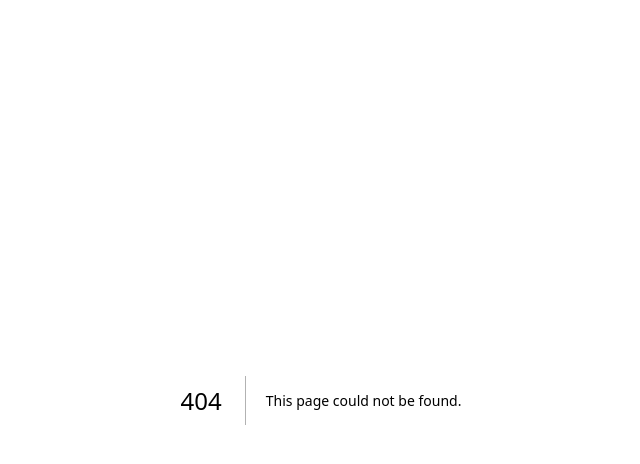
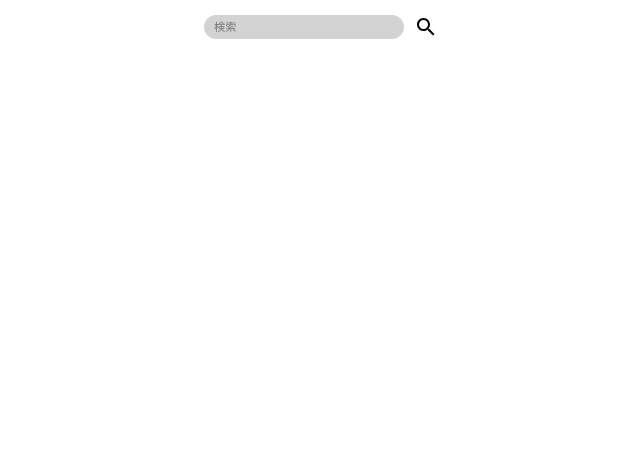
Before and after one commit to keita7777/teamsdev_16_1, a Next.js app: page /Search in a window 1280 px wide. Before the commit this address had no page. Shown: the top 464 px of the page, without its empty margins (319-959 px from the left). Built offline with nearby package versions, Linux system fonts and the light colour scheme.

Commit message:
検索バーを作成

```diff
--- /dev/null
+++ b/app/Search/page.module.css
@@ -0,0 +1,27 @@
+.container {
+  display: flex;
+  justify-content: center;
+  align-items: center;
+  margin-top: 10px;
+}
+
+.search {
+  display: flex;
+  align-items: center;
+}
+
+.input {
+  width: 200px;
+  height: 24px;
+  border-radius: 12px;
+  border: none;
+  font-size: 0.7rem;
+  padding-left: 10px;
+  background-color: lightgrey;
+}
+
+.SearchIcon {
+  margin-left: 10px;
+  margin-top: 5px;
+  font-size: 0.9rem;
+}
--- /dev/null
+++ b/app/Search/page.tsx
@@ -0,0 +1,24 @@
+import React from "react";
+import styles from "./page.module.css";
+import SearchIcon from "@mui/icons-material/Search";
+
+function Page() {
+  return (
+    <>
+      <div className={styles.container}>
+        <div className={styles.search}>
+          <input
+            className={styles.input}
+            type="text"
+            placeholder="検索"
+          ></input>
+          <div>
+            <SearchIcon className={styles.SearchIcon} />
+          </div>
+        </div>
+      </div>
+    </>
+  );
+}
+
+export default Page;
--- a/package.json
+++ b/package.json
@@ -10,6 +10,10 @@
     "format": "prettier ./**/*.{ts,tsx,css} --write"
   },
   "dependencies": {
+    "@emotion/react": "^11.13.3",
+    "@emotion/styled": "^11.13.0",
+    "@mui/icons-material": "^6.1.3",
+    "@mui/material": "^6.1.3",
     "next": "^14.2.14",
     "react": "^18",
     "react-dom": "^18"
```
Also changed, not shown: app/page.tsx (+6 -1 lines), 1 other file (tests, documents, lock files or other folders).
